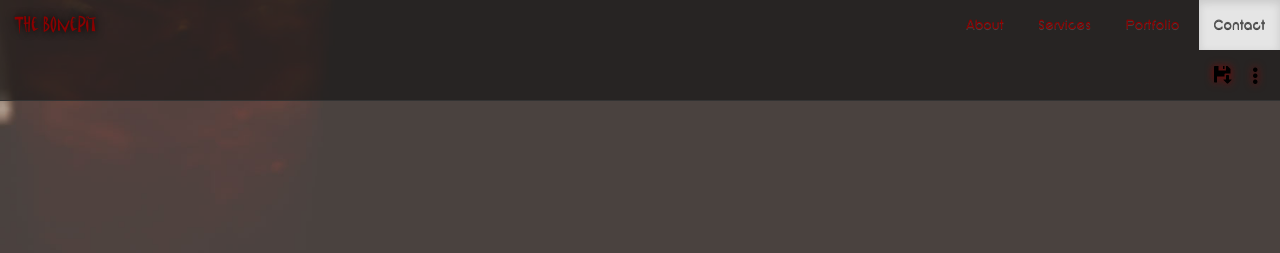
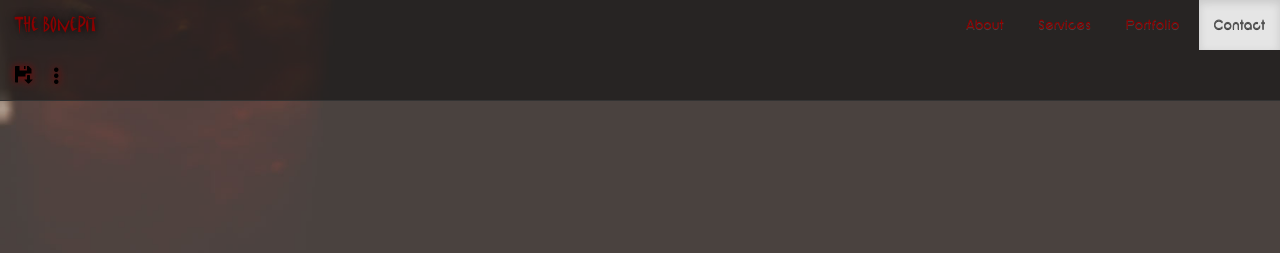
Before and after one commit to Serosis/serosis.github.io, a Jekyll site: the page built from index.html, in a window 1280 px wide. Shown: the top 253 px of the page. Built offline with Jekyll 4.4.1, drawn with Linux system fonts in a browser that asks for light colours.

Commit message:
more nav

```diff
--- a/_includes/nav.html
+++ b/_includes/nav.html
@@ -29,7 +29,7 @@
                         </li>
                     </ul>
                 </div>
-                <div class="navbar-right dropdown">
+                <div class="navbar-left dropdown">
                     <a class="navbar-brand" href="music/Kohr-Ah.mp3" title="Download the Kohr-Ah remaster" download>
                         <span class="glyphicon glyphicon-floppy-save"></span></a>
                     <a class="navbar-brand dropdown-toggle" type="button" id="music-control" data-toggle="dropdown" aria-haspopup="true" aria-expanded="false" title="Music Controls">
```
